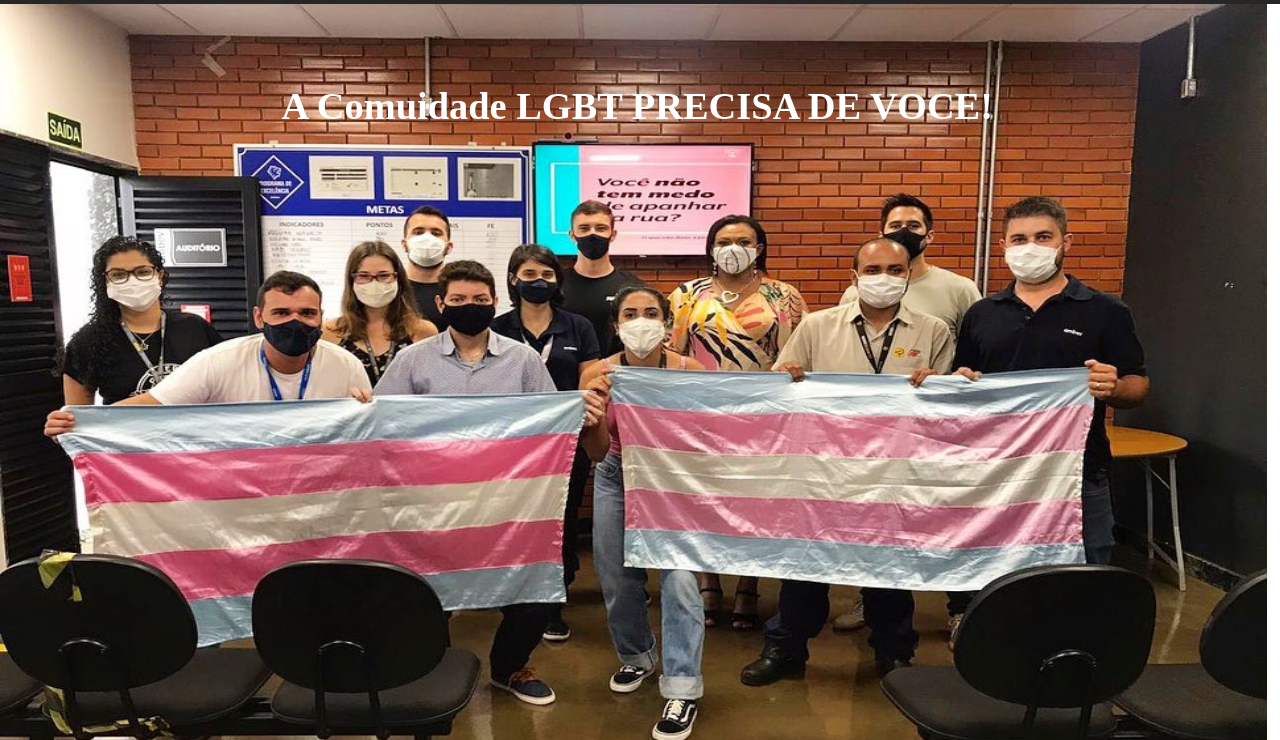
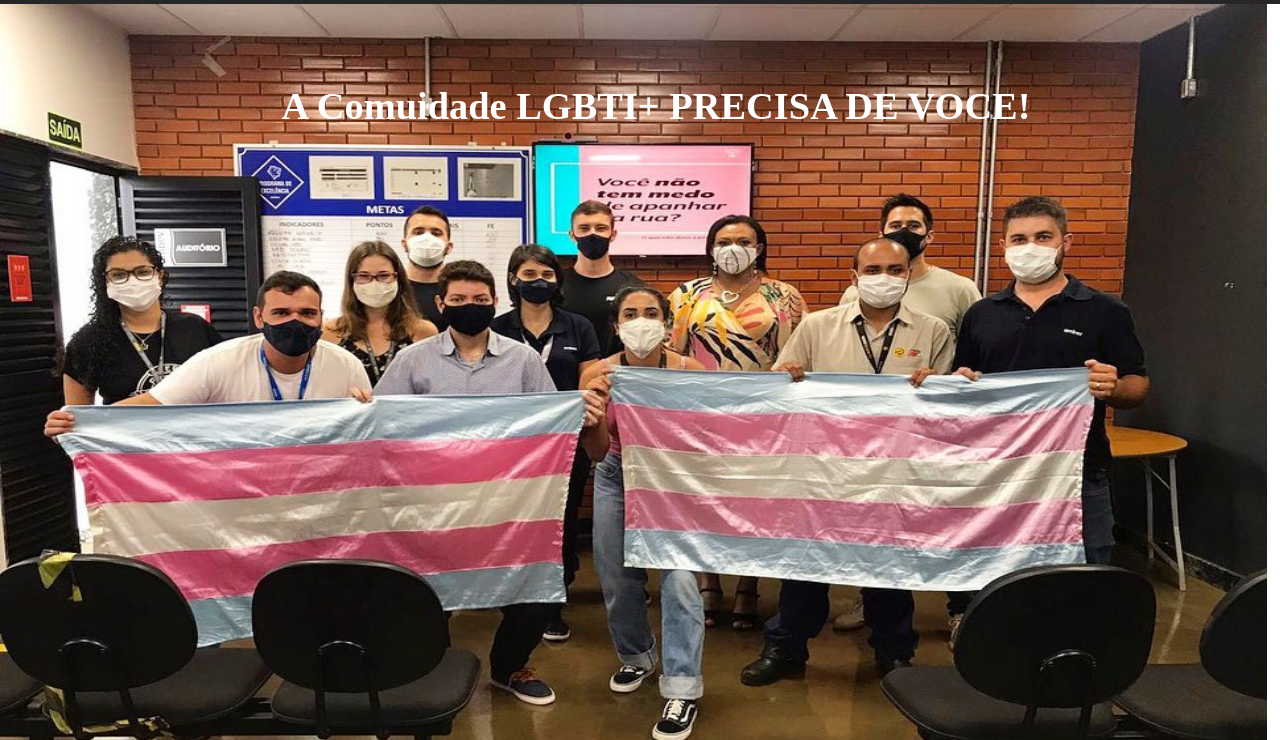
Before and after one commit to Monotremados-Grupo05/projdemalhu, a plain HTML site: page index.html in a window 1280 px wide. Shown: the part 60-800 px from the top of the page. Drawn offline with Linux system fonts and the light colour scheme.

Commit message:
Update index.html

```diff
--- a/index.html
+++ b/index.html
@@ -26,7 +26,7 @@
              <section class="img-texto-page1">
                 <div class="div-do-texto-encimada-img-page1" >
 
-                    <h1 class="texto-encimada-img-page1">A Comuidade LGBT PRECISA DE VOCE!</h1>
+                    <h1 class="texto-encimada-img-page1">A Comuidade LGBTI+ PRECISA DE VOCE!</h1>
 
 
                 </div>
```
